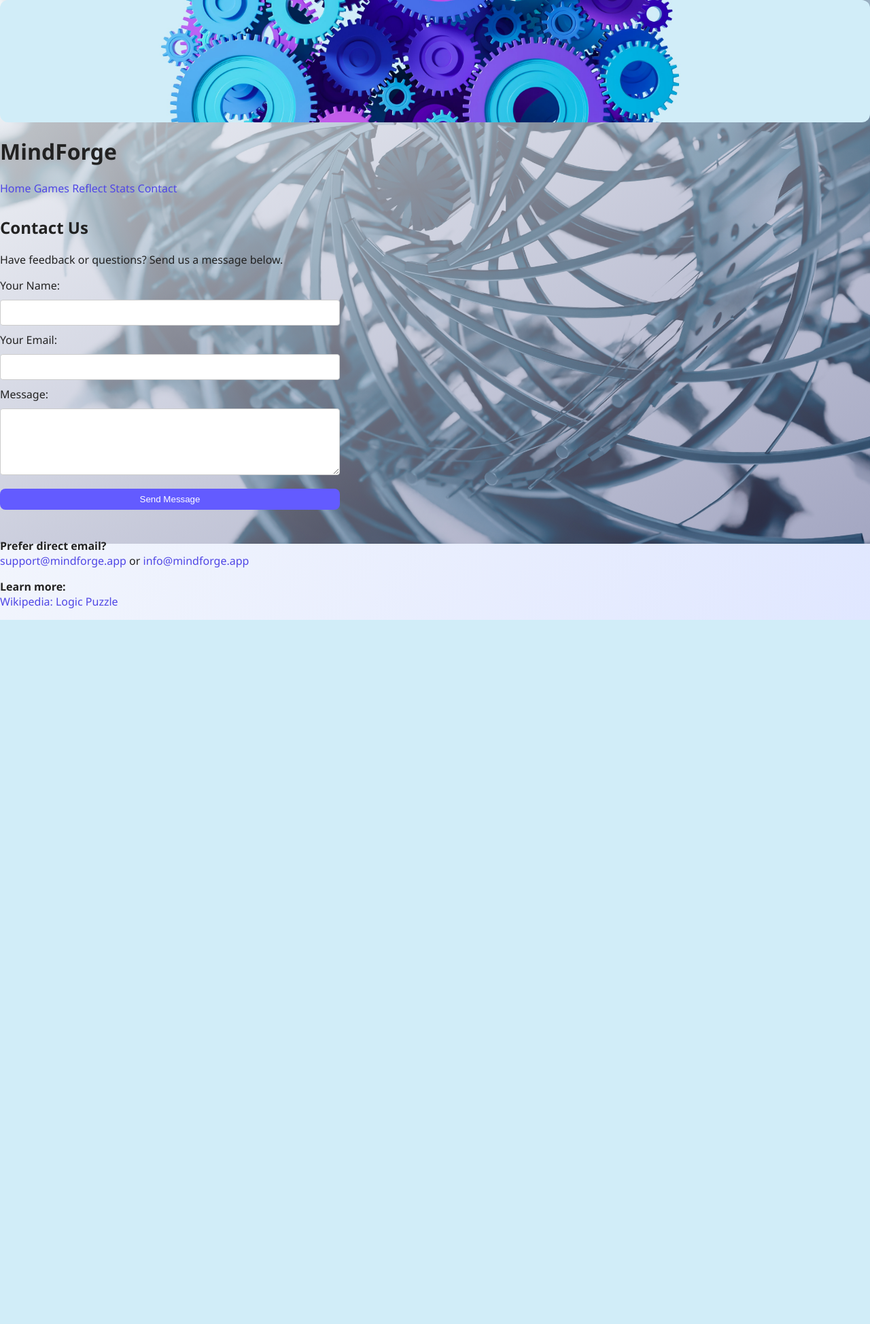
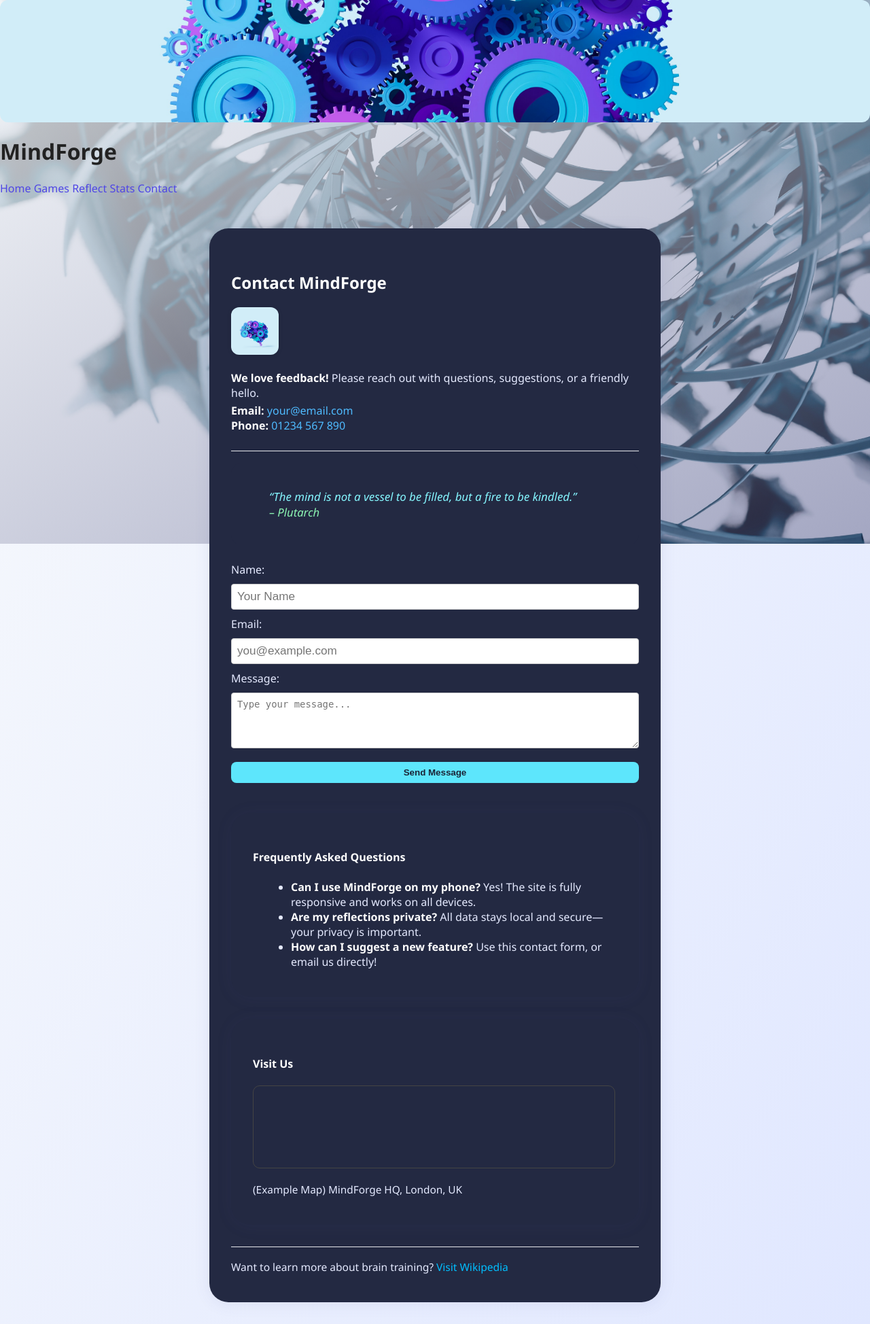
Before and after one commit to feliciaotieno/Python-Assignment-Project---UCD, a Flask app: page /contact in a window 1280 px wide. Shown: the whole page at 68% size. Before the commit the page ends 912 px from the top, so only its background shows below. Run offline with Flask 3, Linux system fonts and the light colour scheme; grey boxes are pictures that could not be loaded.

Commit message:
Revamp contact page with Flask form handling, interactive JS, FAQ, and extra content

```diff
--- a/app.py
+++ b/app.py
@@ -11,7 +11,7 @@
 - Clean code structure and full route handling
 """
 
-from flask import Flask, render_template, request, redirect, url_for, make_response, session
+from flask import Flask, render_template, request, redirect, url_for, make_response, session, flash
 import json
 import os
 from datetime import datetime
@@ -378,11 +378,35 @@
     return response
 
 # Contact page
+
+CONTACTS_FILE = "contacts.json"
+
+def save_contact(data):
+    if os.path.exists(CONTACTS_FILE):
+        with open(CONTACTS_FILE, "r", encoding="utf-8") as f:
+            contacts = json.load(f)
+    else:
+        contacts = []
+    contacts.append(data)
+    with open(CONTACTS_FILE, "w", encoding="utf-8") as f:
+        json.dump(contacts, f, indent=2, ensure_ascii=False)
+
 @app.route('/contact', methods=['GET', 'POST'])
 def contact():
     if request.method == 'POST':
-        # Handle contact form logic
-        return redirect(url_for('home'))
+        name = request.form.get('name', '').strip()
+        email = request.form.get('email', '').strip()
+        message = request.form.get('message', '').strip()
+        if not name or not email or not message:
+            flash("All fields are required.", "danger")
+        else:
+            save_contact({
+                "name": name,
+                "email": email,
+                "message": message
+            })
+            flash("Thank you for contacting us! We'll get back to you soon.", "success")
+            return redirect(url_for('contact'))
     return render_template('contact.html')
 
 if __name__ == '__main__':
--- a/templates/contact.html
+++ b/templates/contact.html
@@ -1,35 +1,112 @@
 {% extends 'base.html' %}
 {% block content %}
+<div class="card" style="max-width:600px;margin:3em auto 2em auto;">
+  <h2 style="color:#fff;">Contact MindForge</h2>
+  <div style="display:flex;align-items:center;gap:1.4em;flex-wrap:wrap;margin-bottom:10px;">
+    <img src="{{ url_for('static', filename='img/logo.jpg') }}" alt="MindForge Logo" style="width:70px;height:70px;border-radius:12px;box-shadow:0 1px 6px #0002;">
+    <div>
+      <p style="color:#e5eaff;margin:0 0 0.25em 0;">
+        <strong>We love feedback!</strong> Please reach out with questions, suggestions, or a friendly hello.
+      </p>
+      <p style="color:#e5eaff;margin:0;">
+        <strong>Email:</strong> <a href="mailto:your@email.com" style="color:#4fbbff;">your@email.com</a><br>
+        <strong>Phone:</strong> <a href="tel:0123456789" style="color:#4fbbff;">01234 567 890</a>
+      </p>
+    </div>
+  </div>
+  <hr style="margin:26px 0 18px 0;">
 
-<h2> Contact Us</h2>
-<p>Have feedback or questions? Send us a message below.</p>
+  <div style="background:#232942;border-radius:14px;padding:1.3em 1em 1.2em 1em;margin-bottom:1.6em;">
+    <blockquote style="color:#85f6ff;font-size:1.05em;font-style:italic;">
+      “The mind is not a vessel to be filled, but a fire to be kindled.”
+      <br><span style="color:#8cf5b3;font-size:0.99em;">– Plutarch</span>
+    </blockquote>
+  </div>
 
-<form method="post" style="max-width: 500px;">
-  <label for="name">Your Name:</label>
-  <input type="text" name="name" id="name" required>
+  <!-- Flash messages -->
+  {% with messages = get_flashed_messages(with_categories=true) %}
+    {% if messages %}
+      <div style="margin-bottom:1em;">
+        {% for category, message in messages %}
+          <div class="flash-{{ category }}" style="background:#43b67a;color:#fff;border-radius:9px;padding:0.8em 1em;margin-bottom:6px;">
+            {{ message }}
+          </div>
+        {% endfor %}
+      </div>
+    {% endif %}
+  {% endwith %}
 
-  <label for="email">Your Email:</label>
-  <input type="email" name="email" id="email" required>
+  <!-- Contact form -->
+  <form id="contactForm" method="POST" autocomplete="off" style="display:flex;flex-direction:column;gap:10px;">
+    <label for="name" style="color:#e5eaff;">Name:</label>
+    <input type="text" id="name" name="name" required placeholder="Your Name">
 
-  <label for="message">Message:</label>
-  <textarea name="message" id="message" rows="5" required></textarea>
+    <label for="email" style="color:#e5eaff;">Email:</label>
+    <input type="email" id="email" name="email" required placeholder="you@example.com">
 
-  <button type="submit">Send Message</button>
-</form>
+    <label for="message" style="color:#e5eaff;">Message:</label>
+    <textarea id="message" name="message" rows="4" required placeholder="Type your message..."></textarea>
 
-<div class="contact-alt" style="margin-top: 32px;">
-  <p>
-    <strong>Prefer direct email?</strong><br>
-    <a href="mailto:support@mindforge.app">support@mindforge.app</a> or
-    <a href="mailto:info@mindforge.app">info@mindforge.app</a>
-  </p>
+    <button type="submit" class="btn-cyan" style="margin-top:10px;">Send Message</button>
+  </form>
 
-  <p>
-    <strong>Learn more:</strong><br>
-    <a href="https://en.wikipedia.org/wiki/Logic_puzzle" target="_blank" rel="noopener">
-      Wikipedia: Logic Puzzle
-    </a>
+  <!-- FAQ Section -->
+  <div class="extra-section" style="margin-top:2.1em;background:#222b44;">
+    <h4 style="color:#5DE6FC;">Frequently Asked Questions</h4>
+    <ul style="color:#e5eaff;">
+      <li><strong>Can I use MindForge on my phone?</strong> Yes! The site is fully responsive and works on all devices.</li>
+      <li><strong>Are my reflections private?</strong> All data stays local and secure—your privacy is important.</li>
+      <li><strong>How can I suggest a new feature?</strong> Use this contact form, or email us directly!</li>
+    </ul>
+  </div>
+
+  <!-- Map/Media Example -->
+  <div class="extra-section" style="margin-top:1.7em;background:#222b44;">
+    <h4 style="color:#5DE6FC;">Visit Us</h4>
+    <div style="margin-bottom:0.5em;">
+      <iframe title="location map" src="https://www.openstreetmap.org/export/embed.html?bbox=-0.1357,51.4975,-0.1281,51.5030&amp;layer=mapnik" style="width:99%;height:120px;border-radius:10px;border:1px solid #444;"></iframe>
+    </div>
+    <p style="color:#e5eaff;font-size:0.96em;">(Example Map) MindForge HQ, London, UK</p>
+  </div>
+
+  <hr style="margin:32px 0 18px 0;">
+
+  <p style="font-size:0.97em;color:#6f6fee;">
+    Want to learn more about brain training? <a href="https://en.wikipedia.org/wiki/Brain_training" target="_blank" rel="noopener" style="color:#00bfff;">Visit Wikipedia</a>
   </p>
 </div>
 
+<!-- JS for real-time validation and subtle shake animation -->
+<script>
+  // Add 'invalid' class and a shake effect if validation fails
+  document.getElementById('contactForm').addEventListener('submit', function(e) {
+    var valid = true;
+    ['name', 'email', 'message'].forEach(function(id) {
+      var input = document.getElementById(id);
+      if (!input.value.trim() || (id === 'email' && !/^\S+@\S+\.\S+$/.test(input.value))) {
+        input.classList.add('invalid');
+        input.classList.add('shake');
+        valid = false;
+        setTimeout(function() { input.classList.remove('shake'); }, 400);
+      } else {
+        input.classList.remove('invalid');
+      }
+    });
+    if (!valid) {
+      e.preventDefault();
+    }
+  });
+
+  // Remove invalid highlight on input
+  ['name', 'email', 'message'].forEach(function(id) {
+    document.getElementById(id).addEventListener('input', function() {
+      this.classList.remove('invalid');
+    });
+  });
+</script>
+<style>
+  input.invalid, textarea.invalid { border-color: #f44336 !important; background: #fff6f6 !important; }
+  @keyframes shake { 0% { transform:translateX(0);} 22%{transform:translateX(-7px);} 44%{transform:translateX(7px);} 66%{transform:translateX(-5px);} 88%{transform:translateX(5px);} 100%{transform:translateX(0);} }
+  .shake { animation: shake 0.4s; }
+</style>
 {% endblock %}
```
Also changed, not shown: contacts.json (added, +7 -0 lines).
